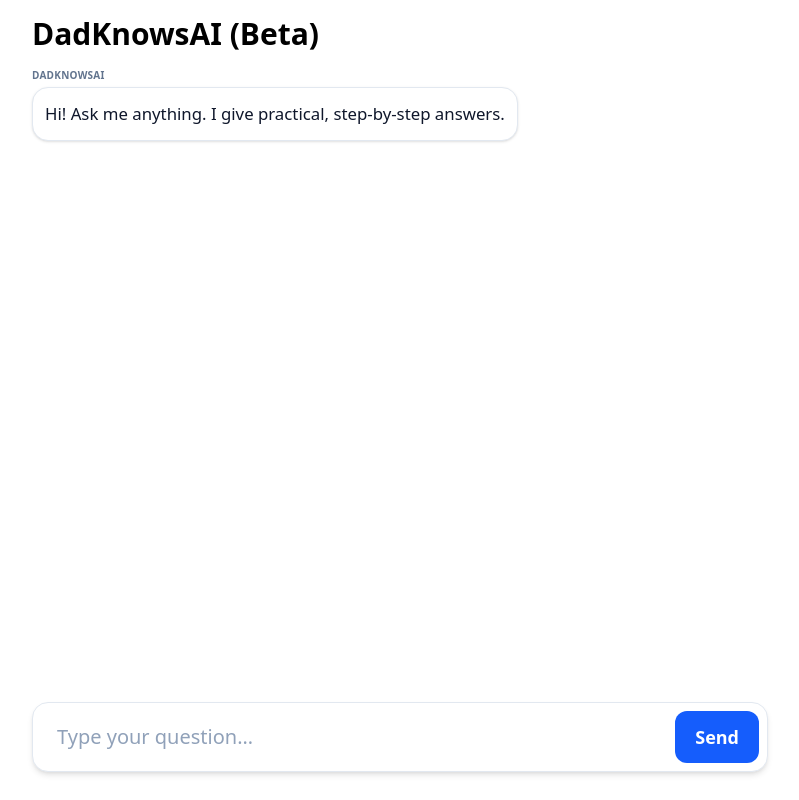
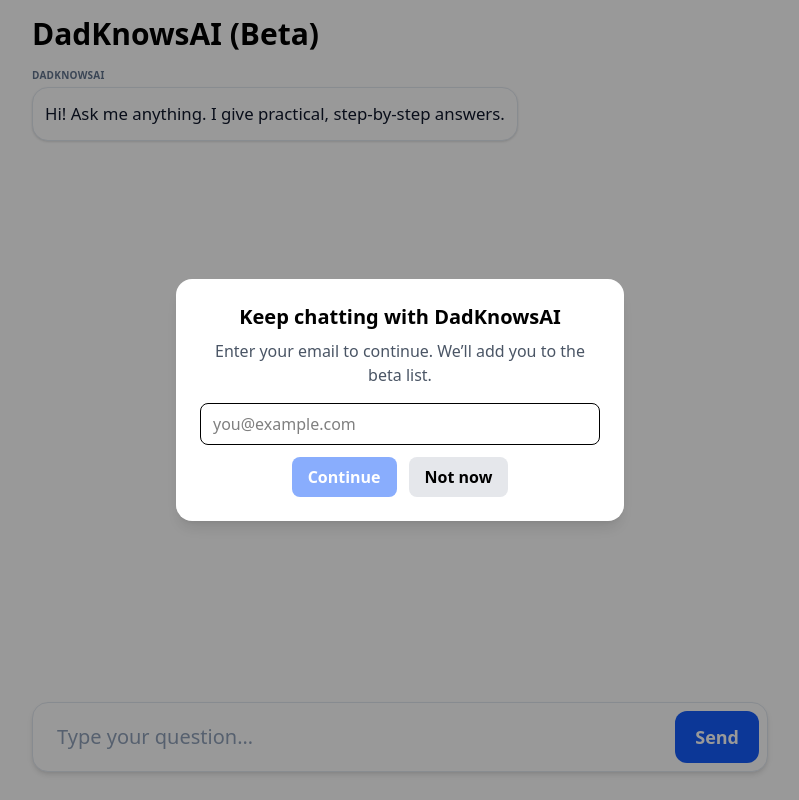
Before and after one commit to DadKnowsAI/DadKnowsAI-Gen2, a Next.js app: page / in a window 1280 px wide. Shown: the whole page, without its empty margins (240-1039 px from the left). Built offline with nearby package versions, Linux system fonts and the light colour scheme.

Commit message:
Update EmailWall with thank-you popup after signup

```diff
--- a/app/components/EmailWall.tsx
+++ b/app/components/EmailWall.tsx
@@ -1,83 +1,94 @@
 "use client";
+
 import { useState } from "react";
 
-export default function EmailWall({
-  open,
-  onClose,
-  onSuccess,
-}: {
-  open: boolean;
-  onClose: () => void;
-  onSuccess: () => void;
-}) {
+export default function EmailWall({ onClose }: { onClose: () => void }) {
   const [email, setEmail] = useState("");
-  const [submitting, setSubmitting] = useState(false);
-  const [error, setError] = useState<string | null>(null);
-  if (!open) return null;
+  const [loading, setLoading] = useState(false);
+  const [error, setError] = useState("");
+  const [success, setSuccess] = useState(false);
 
   async function submit() {
-    setError(null);
-    const ok = /^[^\s@]+@[^\s@]+\.[^\s@]+$/.test(email);
-    if (!ok) return setError("Enter a valid email");
-    setSubmitting(true);
+    setLoading(true);
+    setError("");
     try {
       const res = await fetch("/api/subscribe", {
         method: "POST",
         headers: { "Content-Type": "application/json" },
         body: JSON.stringify({ email }),
       });
+
       if (!res.ok) {
-        const t = await res.text();
-        throw new Error(t || "Subscribe failed");
+        const text = await res.text();
+        throw new Error(text);
       }
-      onSuccess();
+
+      // ✅ success
+      setSuccess(true);
+
+      // auto-close after 2.5s
+      setTimeout(() => {
         onClose();
+      }, 2500);
+
     } catch (err: unknown) {
       const msg = err instanceof Error ? err.message : "Something went wrong";
       setError(msg);
     } finally {
-      setSubmitting(false);
+      setLoading(false);
     }
   }
 
   return (
-    <div className="fixed inset-0 z-50 flex items-center justify-center bg-black/40 p-4">
-      <div className="w-full max-w-md rounded-2xl bg-white p-5 shadow-xl">
-        <h2 className="mb-2 text-2xl font-bold">Keep chatting with DadKnowsAI</h2>
-        <p className="mb-4 text-slate-600">
+    <div className="fixed inset-0 flex items-center justify-center bg-black/40 z-50">
+      <div className="bg-white rounded-2xl p-6 w-[95%] max-w-md shadow-lg text-center">
+        {!success ? (
+          <>
+            <h2 className="text-xl font-bold mb-2">Keep chatting with DadKnowsAI</h2>
+            <p className="text-gray-600 mb-4">
               Enter your email to continue. We’ll add you to the beta list.
             </p>
 
             <input
               type="email"
-          className="mb-2 w-full rounded-xl border border-slate-300 px-3 py-2 text-lg outline-none"
-          placeholder="you@example.com"
               value={email}
               onChange={(e) => setEmail(e.target.value)}
-          disabled={submitting}
+              placeholder="you@example.com"
+              className="w-full border rounded-lg px-3 py-2 mb-3"
+              disabled={loading}
             />
-        {error && <div className="mb-2 text-sm text-red-600">{error}</div>}
 
-        <div className="mt-3 flex gap-2">
+            {error && (
+              <p className="text-sm text-red-500 mb-3 whitespace-pre-wrap">{error}</p>
+            )}
+
+            <div className="flex justify-center gap-3">
               <button
                 onClick={submit}
-            disabled={submitting}
-            className="rounded-xl bg-blue-600 px-4 py-2 font-semibold text-white hover:bg-blue-700 disabled:opacity-50"
+                disabled={loading || !email}
+                className="bg-blue-600 text-white px-4 py-2 rounded-lg font-semibold hover:bg-blue-700 disabled:opacity-50"
               >
-            {submitting ? "Submitting…" : "Continue"}
+                {loading ? "Submitting..." : "Continue"}
               </button>
               <button
                 onClick={onClose}
-            disabled={submitting}
-            className="rounded-xl border border-slate-300 px-4 py-2 font-semibold text-slate-700 hover:bg-slate-50"
+                disabled={loading}
+                className="bg-gray-200 px-4 py-2 rounded-lg font-semibold hover:bg-gray-300"
               >
                 Not now
               </button>
             </div>
-
-        <div className="mt-3 text-xs text-slate-500">
-          By continuing, you agree to our Terms and Privacy.
-        </div>
+          </>
+        ) : (
+          <>
+            <h2 className="text-xl font-bold mb-2 text-green-600">
+              Thanks for signing up as a beta tester!
+            </h2>
+            <p className="text-gray-700">
+              You can now continue your conversation.
+            </p>
+          </>
+        )}
       </div>
     </div>
   );
```
Lines whose indentation alone changed are shown as unchanged.
